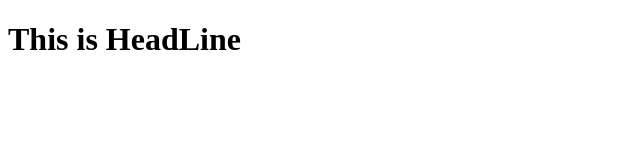
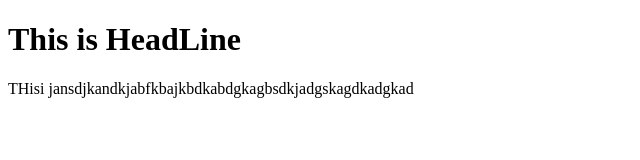
Before and after one commit to zahidgit525354/website, a plain HTML site: page index.html in a window 1280 px wide. Shown: the whole page, without its empty margins (0-640 px from the left). Drawn offline with Linux system fonts and the light colour scheme.

Commit message:
Some contents update

```diff
--- a/index.html
+++ b/index.html
@@ -9,6 +9,8 @@
 </head>
 <body>
     <h1>This is HeadLine</h1>
+    <P>THisi jansdjkandkjabfkbajkbdkabdgkagbsdkjadgskagdkadgkad</lore50></P>
+
 
 </body>
 </html>
```
